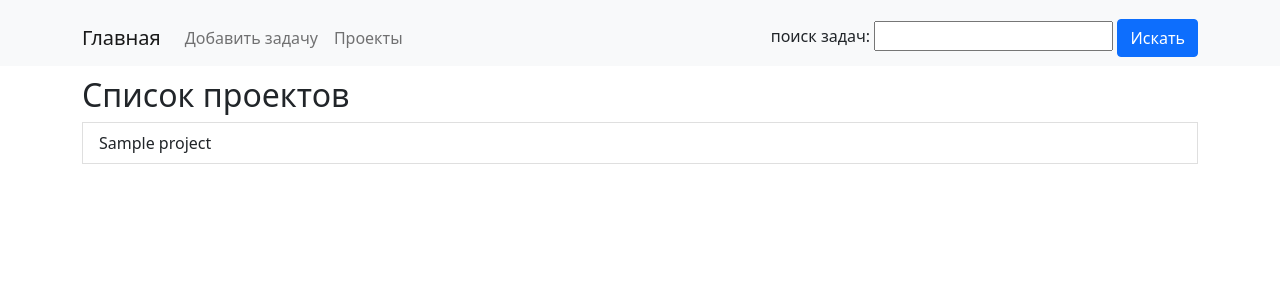
After one commit to faralost/Todo, a Django app: page /projects/ in a window 1280 px wide. The commit adds this page. Shown: the top 300 px of the page. Run offline with Django 4.2, Linux system fonts and the light colour scheme; tables that the repository leaves empty hold one stand-in row (values such as "Sample post"); parts of the project's set-up code (start-up, migrations or seed data) failed here and were passed over.

Commit message:
added projects list view

```diff
--- a/todolistapp/templates/base.html
+++ b/todolistapp/templates/base.html
@@ -15,7 +15,7 @@
 
 <nav class="navbar navbar-expand-lg navbar-light bg-light">
     <div class="container">
-        <a class="navbar-brand" href="{% url 'index' %}">Главная</a>
+        <a class="navbar-brand" href="{% url 'task_index' %}">Главная</a>
         <button class="navbar-toggler" type="button" data-bs-toggle="collapse" data-bs-target="#navbarNav"
                 aria-controls="navbarNav" aria-expanded="false" aria-label="Toggle navigation">
             <span class="navbar-toggler-icon"></span>
@@ -24,11 +24,14 @@
             <ul class="navbar-nav">
                 {% block add-task-nav %}
                     <li class="nav-item">
-                        <a class="nav-link" href="{% url 'task_add' %}">добавить задачу</a>
+                        <a class="nav-link" href="{% url 'task_add' %}">Добавить задачу</a>
                     </li>
                 {% endblock %}
+                <li class="nav-item">
+                    <a class="nav-link" href="{% url 'project_index' %}">Проекты</a>
+                </li>
             </ul>
-        {% include 'partial/simple_search.html' with form=search_form%}
+            {% include 'partial/simple_search.html' with form=search_form %}
         </div>
     </div>
 </nav>
--- a/todolistapp/templates/partial/simple_search.html
+++ b/todolistapp/templates/partial/simple_search.html
@@ -1,4 +1,4 @@
-<form class="ms-auto" action="{% url 'index' %}" method="GET">
+<form class="ms-auto" action="{% url 'task_index' %}" method="GET">
     <label for="{{ form.search.id_for_label }}">{{ form.search.label }}:</label>
     {{ form.search }}
     <button type="submit" class="btn btn-primary">Искать</button>
--- /dev/null
+++ b/todolistapp/templates/project/index.html
@@ -0,0 +1,18 @@
+{% extends 'base.html' %}
+
+{% block title %}Список проектов{% endblock %}
+
+{% block content %}
+    {% if projects %}
+        <h2>Список проектов</h2>
+        {% for project in projects %}
+            <div class="list-group">
+                <label for="#">
+                    <a href="#" class="list-group-item list-group-item-action">
+                        {{ project.name }}
+                    </a>
+                </label>
+            </div>
+        {% endfor %}
+    {% endif %}
+{% endblock %}
--- a/todolistapp/templates/task/index.html
+++ b/todolistapp/templates/task/index.html
@@ -11,7 +11,7 @@
     {% endif %}
         {% if tasks %}
             <h2>Список Задач</h2>
-            <form action="{% url 'index' %}" method="post">
+            <form action="{% url 'task_index' %}" method="post">
                 {% csrf_token %}
                 {% for task in tasks %}
                     <div class="list-group">
--- a/todolistapp/urls.py
+++ b/todolistapp/urls.py
@@ -1,11 +1,13 @@
 from django.urls import path
 
-from todolistapp.views.task_views import IndexView, TaskView, TaskCreate, TaskDelete, TaskUpdate
+from todolistapp.views.project_views import ProjectIndexView
+from todolistapp.views.task_views import TaskIndexView, TaskView, TaskCreate, TaskDelete, TaskUpdate
 
 urlpatterns = [
-    path('', IndexView.as_view(), name='index'),
+    path('', TaskIndexView.as_view(), name='task_index'),
     path('task/<int:pk>/', TaskView.as_view(), name='task_view'),
     path('tasks/add/', TaskCreate.as_view(), name='task_add'),
     path('task/<int:pk>/delete/', TaskDelete.as_view(), name='task_delete'),
     path('task/<int:pk>/update/', TaskUpdate.as_view(), name='task_update'),
+    path('projects/', ProjectIndexView.as_view(), name='project_index'),
 ]
--- a/todolistapp/views/project_views.py
+++ b/todolistapp/views/project_views.py
@@ -0,0 +1,13 @@
+from django.views.generic import ListView
+
+from todolistapp.models import Project
+
+
+class ProjectIndexView(ListView):
+    model = Project
+    template_name = 'project/index.html'
+    context_object_name = 'projects'
+
+    def get_queryset(self):
+        queryset = super().get_queryset()
+        return queryset.order_by('-date_end')
--- a/todolistapp/views/task_views.py
+++ b/todolistapp/views/task_views.py
@@ -8,7 +8,7 @@ from todolistapp.forms import TaskForm, SimpleSearchForm
 from todolistapp.models import Task
 
 
-class IndexView(ListView):
+class TaskIndexView(ListView):
     model = Task
     template_name = 'task/index.html'
     context_object_name = 'tasks'
@@ -46,7 +46,7 @@ class IndexView(ListView):
         for id in tasks_id:
             task = Task.objects.get(pk=id)
             task.delete()
-        return redirect('index')
+        return redirect('task_index')
 
 
 class TaskView(DetailView):
@@ -68,7 +68,7 @@ class TaskDelete(View):
     def post(self, request, **kwargs):
         task = get_object_or_404(Task, pk=kwargs['pk'])
         task.delete()
-        return redirect('index')
+        return redirect('task_index')
 
 
 class TaskUpdate(FormView):
```
